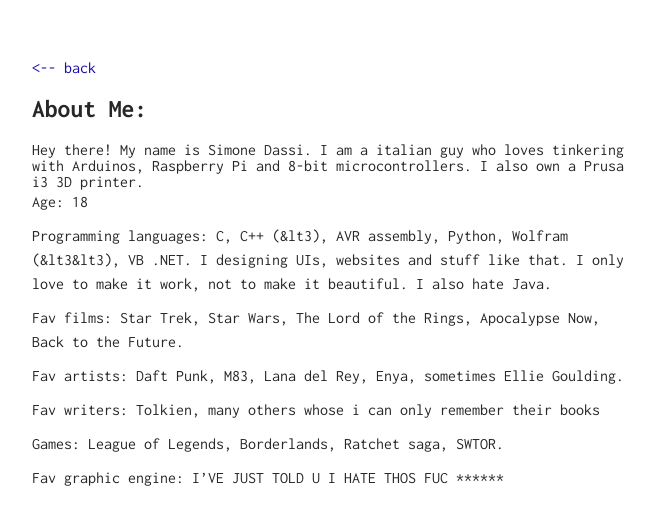
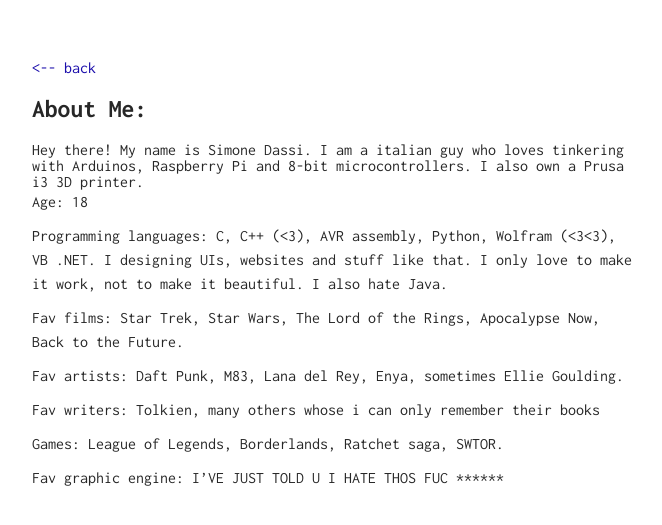
Before and after one commit to SimoDax/simodax.github.io, a Jekyll site: the page built from me/index.md, in a window 1280 px wide. Shown: the top 525 px of the page, without its empty margins (308-970 px from the left). Built offline with Jekyll 4.4.1, drawn with Linux system fonts in a browser that asks for light colours.

Commit message:
Updated index.md

```diff
--- a/me/index.md
+++ b/me/index.md
@@ -8,7 +8,7 @@
 
 **Age:** 18
 
-**Programming languages:** C, C++ (&lt3), AVR assembly, Python, Wolfram (&lt3&lt3), VB .NET. I designing UIs, websites and stuff like that. I only love to make it work, not to make it beautiful. I also hate Java.
+**Programming languages:** C, C++ (&lt;3), AVR assembly, Python, Wolfram (&lt;3&lt;3), VB .NET. I designing UIs, websites and stuff like that. I only love to make it work, not to make it beautiful. I also hate Java.
 
 **Fav films:** Star Trek, Star Wars, The Lord of the Rings, Apocalypse Now, Back to the Future.
 
```
